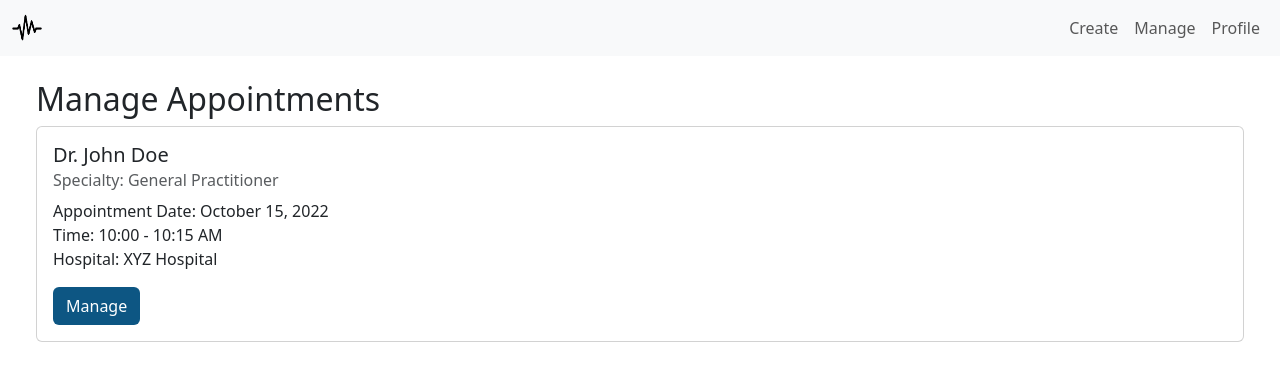
After one commit to Yattmeo/ESDG6, a Python web app: template templates/manage.html in a window 1280 px wide. The commit adds this page. Shown: the top 389 px of the page. Run offline with Jinja, Linux system fonts and the light colour scheme; the template is opened without the code that fills it, so the values that code supplies are empty; some libraries are stand-ins or nearby versions.

Commit message:
Minor home edits and Created manage booking UI

```diff
--- a/templates/home.html
+++ b/templates/home.html
@@ -32,7 +32,7 @@
                     <a class="nav-link" href="home.html">Create</a>
                 </li>
                 <li class="nav-item">
-                    <a class="nav-link" href="#">Manage</a>
+                    <a class="nav-link" href="manage.html">Manage</a>
                 </li>
                 <li class="nav-item">
                     <a class="nav-link" href="#">Profile</a>
@@ -81,7 +81,7 @@
                 <div class="card mt-4">
                     <div class="card-body">
                         <h5 class="card-title">Dr. John Doe</h5>
-                        <h6 class="card-subtitle mb-2 text-muted">Specialty: Endocrinology</h6>
+                        <h6 class="card-subtitle mb-2 text-muted">Speciality: Endocrinology</h6>
                         <a href="#" class="btn theme btn-sm float-end">Book</a>
                     </div>
                 </div>
--- /dev/null
+++ b/templates/manage.html
@@ -0,0 +1,90 @@
+<!DOCTYPE html>
+<html lang="en">
+
+<head>
+    <!-- Required meta tags -->
+    <title>CareMD</title>
+    <meta charset="utf-8">
+    <meta name="viewport" content="width=device-width, initial-scale=1, shrink-to-fit=no">
+
+    <!-- Bootstrap CSS -->
+    <link href="https://cdn.jsdelivr.net/npm/bootstrap@5.3.1/dist/css/bootstrap.min.css" rel="stylesheet">
+    <link rel="stylesheet" href="https://cdn.jsdelivr.net/npm/bootstrap-icons@1.3.0/font/bootstrap-icons.css">
+
+    <!-- Favicon -->
+    <link rel="shortcut icon" href="../images/CareMD_icon.png" type="image/x-icon">
+
+    <!-- Link to external CSS file -->
+    <link rel="stylesheet" type="text/css" href="style.css">
+</head>
+
+<body>
+    <nav class="navbar navbar-expand-lg navbar-light bg-light">
+        <div class="container-fluid">
+            <a class="navbar-brand me-4" href="#">
+                <img src="../images/CareMD_icon.png" width="30" height="30" class="d-inline-block align-top" alt="CareMD logo">
+            </a>
+            <ul class="navbar-nav ms-auto">
+                <li class="nav-item">
+                    <a class="nav-link" href="home.html">Create</a>
+                </li>
+                <li class="nav-item">
+                    <a class="nav-link" href="manage.html">Manage</a>
+                </li>
+                <li class="nav-item">
+                    <a class="nav-link" href="#">Profile</a>
+                </li>
+            </ul>
+        </div>
+    </nav>
+
+    <div class="container-fluid">
+        <div class="row">
+            <!-- Main Content -->
+            <div class="col-md-12">
+                <div class="container-fluid py-4 px-4">
+                    <div class="row">
+                        <h2>Manage Appointments</h2>
+                        <!-- Doctor Card -->
+                        <div class="col">
+                            <div class="card mb-4">
+                                <div class="card-body">
+                                    <h5 class="card-title">Dr. John Doe</h5>
+                                    <h6 class="card-subtitle mb-2 text-muted">Specialty: General Practitioner</h6>
+                                    <p>Appointment Date: October 15, 2022 <br> Time: 10:00 - 10:15 AM<br>
+                                    Hospital: XYZ Hospital</p>
+                                    <button type="button" class="btn theme" data-bs-toggle="modal" data-bs-target="#manageModal">Manage</button>
+                                </div>
+                            </div>
+                        </div>
+
+                        <!-- Manage Modal -->
+                        <div class="modal fade" id="manageModal" tabindex="-1" aria-labelledby="manageModalLabel" aria-hidden="true">
+                            <div class="modal-dialog">
+                                <div class="modal-content">
+                                    <div class="modal-header">
+                                        <h5 class="modal-title" id="manageModalLabel">Manage Doctor Appointment</h5>
+                                        <button type="button" class="btn-close" data-bs-dismiss="modal" aria-label="Close"></button>
+                                    </div>
+                                    <div class="modal-body">
+                                        <p>Name: Dr. John Doe</p>
+                                        <p>Specialty: General Practitioner</p>
+                                    </div>
+                                    <div class="modal-footer">
+                                        <button type="button" class="btn btn-secondary" data-bs-dismiss="modal">Close</button>
+                                        <button type="button" class="btn btn-danger">Cancel Appointment</button>
+                                    </div>
+                                </div>
+                            </div>
+                        </div>
+                    </div>
+                </div>
+            </div>
+        </div>
+    </div>
+
+    <!-- Bootstrap JavaScript-->
+    <script src="https://cdn.jsdelivr.net/npm/bootstrap@5.3.1/dist/js/bootstrap.bundle.min.js"></script>
+</body>
+
+</html>
```
